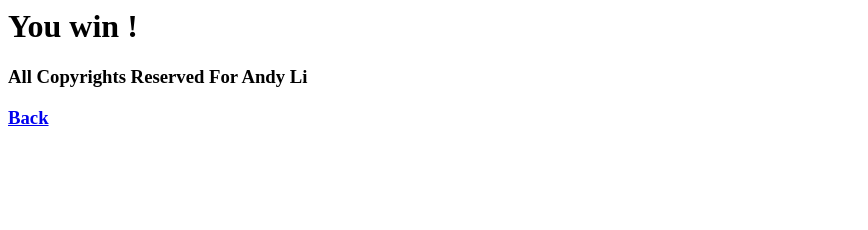
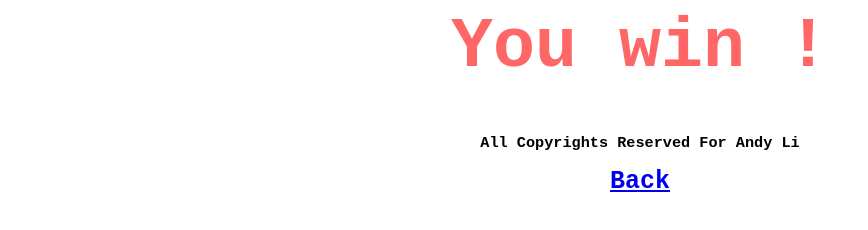
Before and after one commit to AndyLi-del/viewadobecreationswork, a plain HTML site: page app 2/win.html in a window 1280 px wide. Shown: the whole page, without its empty margins (0-868 px from the left). Drawn offline with Linux system fonts and the light colour scheme; the site is published under a folder, as on GitHub Pages, so addresses that start at the root find nothing.

Commit message:
Update win.html

```diff
--- a/app 2/win.html
+++ b/app 2/win.html
@@ -1,6 +1,6 @@
 <html>
   <head>
-     <link rel="stylesheet" href="/wining.css" />
+     <link rel="stylesheet" href="wining.css" />
   </head>
   <body>
     <h1>
```
